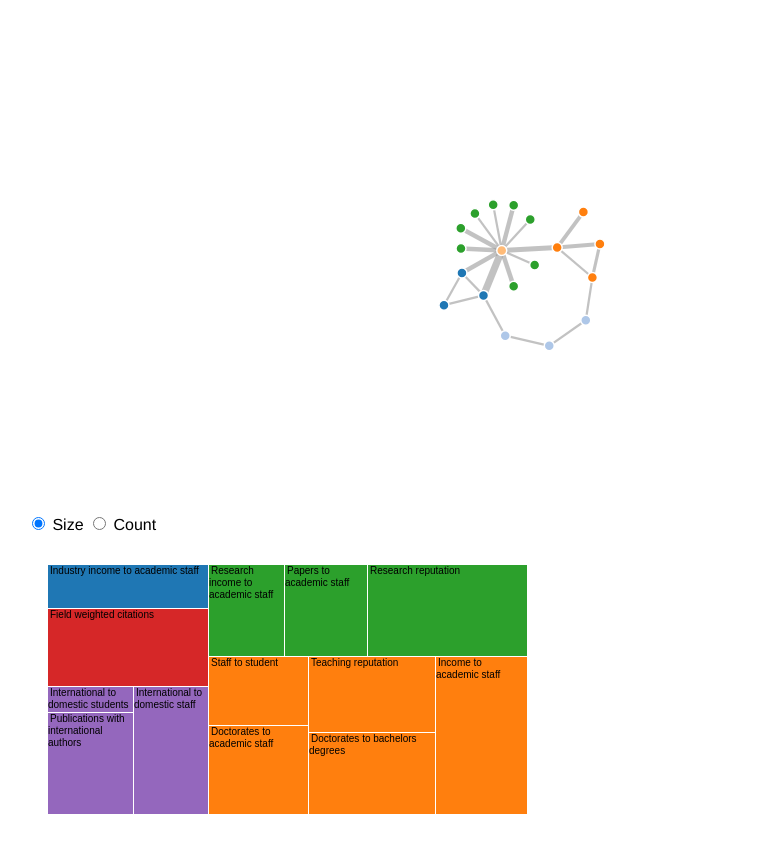
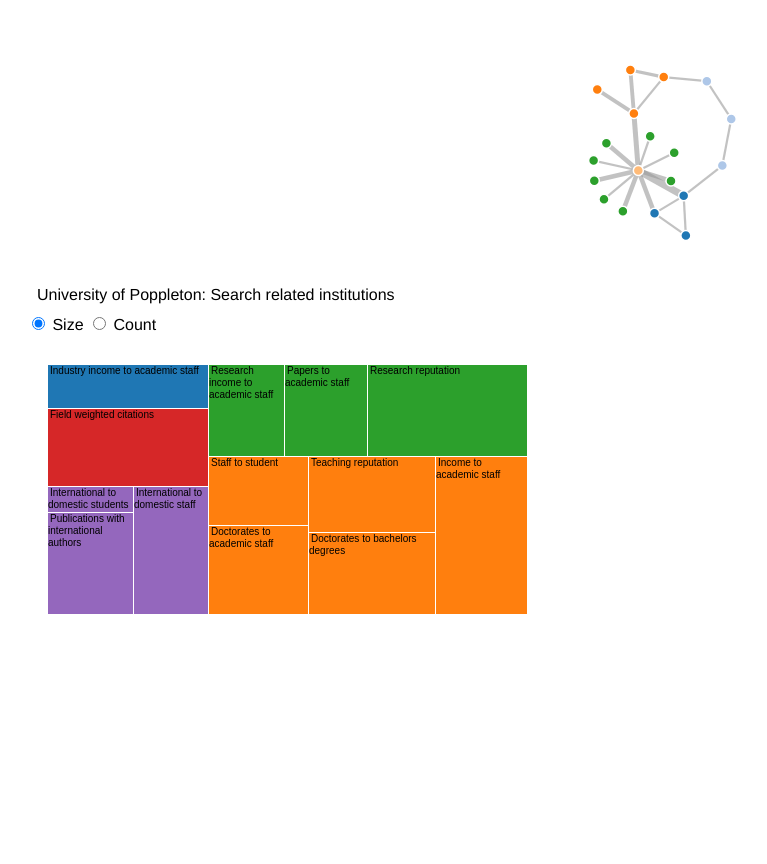
Before and after one commit to duncan3ross/duncan3ross.github.io, a plain HTML site: page index.html in a window 1280 px wide. Shown: the whole page, without its empty margins (123-890 px from the left). After the commit the page ends 800 px from the top, so only its background shows below. Drawn offline with nearby package versions, Linux system fonts and the light colour scheme.

Commit message:
Text and size

```diff
--- a/index.html
+++ b/index.html
@@ -14,11 +14,12 @@
 
 </style>
 <body>
+University of Poppleton: Search related institutions
 <script src="https://cdnjs.cloudflare.com/ajax/libs/d3/3.5.5/d3.min.js"></script>
 <script>
 
-var width = 960,
-    height = 500;
+var width = 500,
+    height = 300;
 
 var color = d3.scale.category20();
 
```
